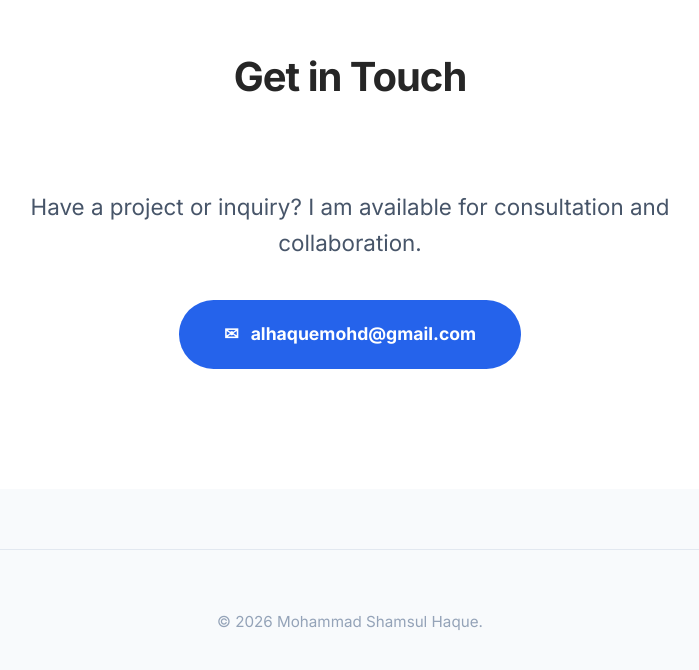
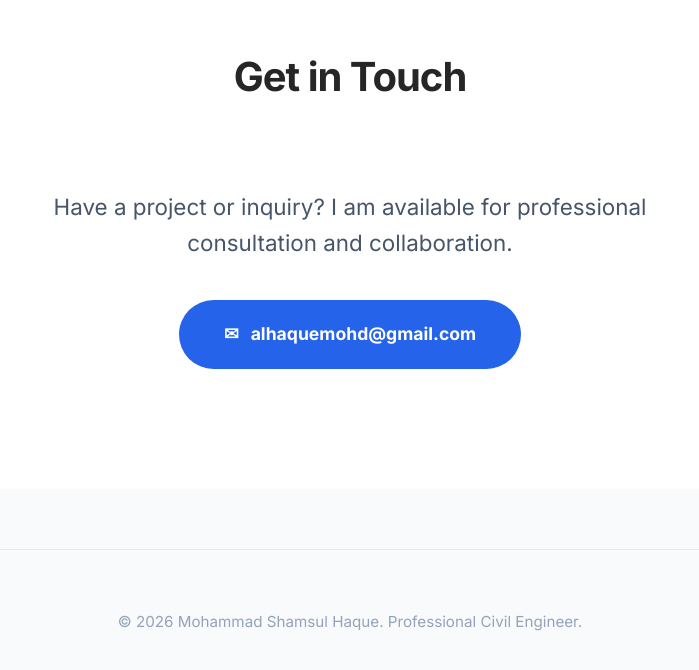
Before and after one commit to saifullahshams2/shams_site, a plain HTML site: page index.html in a window 1280 px wide. Shown: the part 3482-4152 px from the top of the page, without its empty margins (290-989 px from the left). Drawn offline with Linux system fonts and the light colour scheme.

Commit message:
change deploy

```diff
--- a/index.html
+++ b/index.html
@@ -141,7 +141,7 @@
         <section id="contact" class="section contact-section">
             <h2 class="section-title">Get in Touch</h2>
             <div class="contact-card">
-                <p class="contact-lead">Have a project or inquiry? I am available for consultation and
+                <p class="contact-lead">Have a project or inquiry? I am available for professional consultation and
                     collaboration.</p>
                 <!-- <div class="contact-details">
                     <p><strong>Location:</strong> Khaitan, Kuwait / P.O. Box 5969 Safat</p>
@@ -156,7 +156,7 @@
 
     <footer class="footer">
         <div class="container footer-content">
-            <p>&copy; 2026 Mohammad Shamsul Haque.</p>
+            <p>&copy; 2026 Mohammad Shamsul Haque. Professional Civil Engineer.</p>
         </div>
     </footer>
 
```
Also changed, not shown: 3 other files.
